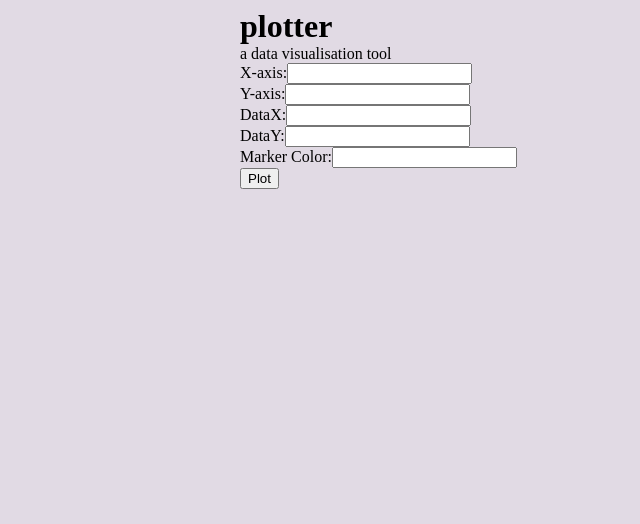
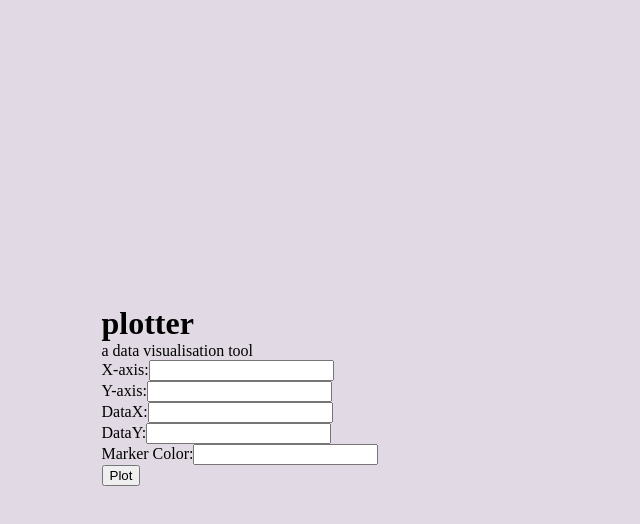
Before and after one commit to SahilGujrati/Plotter, a React (Vite) app: page / in a window 1280 px wide. Shown: the top 524 px of the page, without its empty margins (0-640 px from the left). Built offline with nearby package versions, Linux system fonts and the light colour scheme.

Commit message:
Updated styles for the web app.

```diff
--- a/src/css/App.css
+++ b/src/css/App.css
@@ -18,3 +18,10 @@ body {
     align-items: center;
     justify-content: center;
 }
+
+.wrapper {
+    display: flex;
+    flex-direction: row;
+    align-items: center;
+    transform: translateY(-5px);
+}
```
